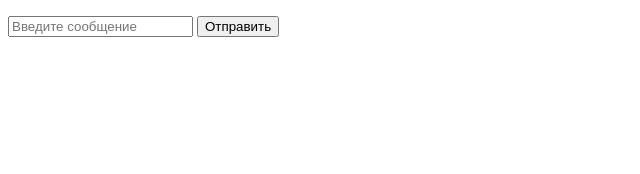
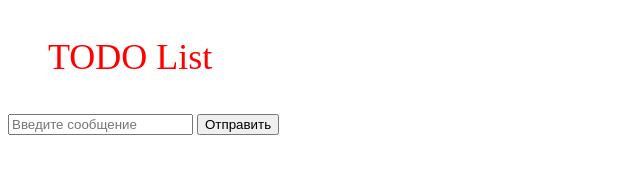
Before and after one commit to MihajlovicSS/hillel-pro-2-12, a plain HTML site: page index.html in a window 1280 px wide. Both pictures are taken after a click on the button "Отправить". Shown: the whole page, without its empty margins (0-640 px from the left). Drawn offline with Linux system fonts and the light colour scheme.

Commit message:
Version two

```diff
--- a/index.html
+++ b/index.html
@@ -4,6 +4,7 @@
     <meta charset="UTF-8">
     <meta http-equiv="X-UA-Compatible" content="IE=edge">
     <meta name="viewport" content="width=device-width, initial-scale=1.0">
+    <link rel="stylesheet" type="text/css" href="./style.css">
     <script src="./script.js" defer></script>
     <title>Homework 12 - "Todo List"</title>
 </head>
--- a/script.js
+++ b/script.js
@@ -6,17 +6,23 @@ const button = document.querySelector('#msgButton')
 addToListOnClick ()
 
 function addToListOnClick (){
+    list.textContent = 'TODO List'
+    list.className = 'list-title'
     button.addEventListener('click', onButtonClick)
 }
 function onButtonClick (){
     if (validation(input.value)){
         const li = document.createElement('li')
+        li.className = 'list-item'
         li.textContent = input.value
         list.append(li)
     }
     input.value = ''
 }
 function validation (value){
-    if (value.trim() === '') return false
+    if (value.trim() === '') {
+        alert('The field must be not empty!')
+        return false
+    }
     else return true
 }
--- /dev/null
+++ b/style.css
@@ -0,0 +1,8 @@
+.list-title{
+    color: red;
+    font-size: 36px;
+}
+.list-item{
+    color: black;
+    font-size: 18px;
+}
```
